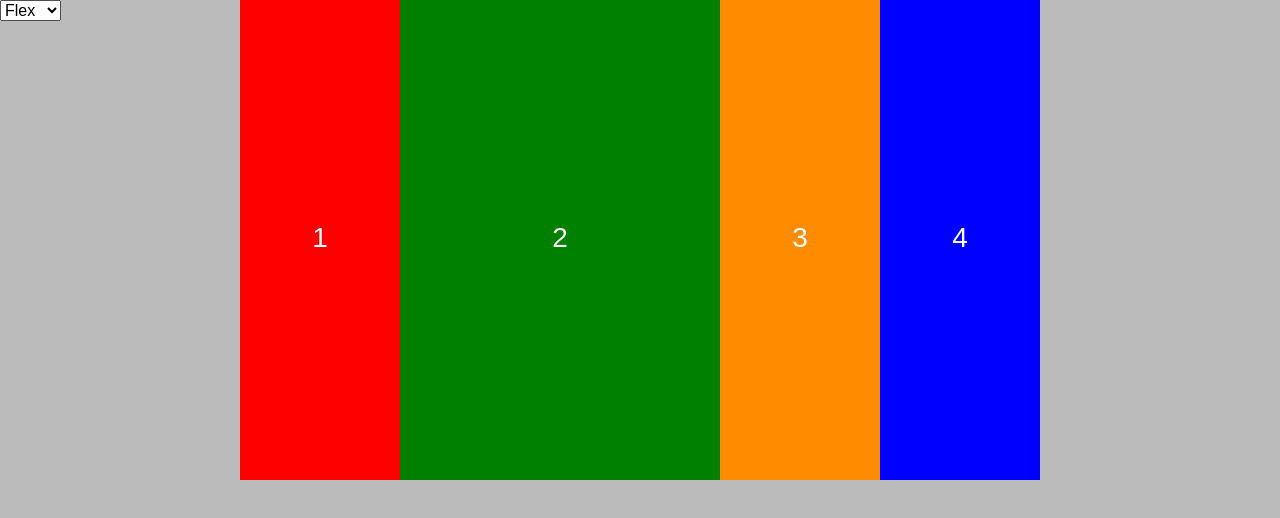
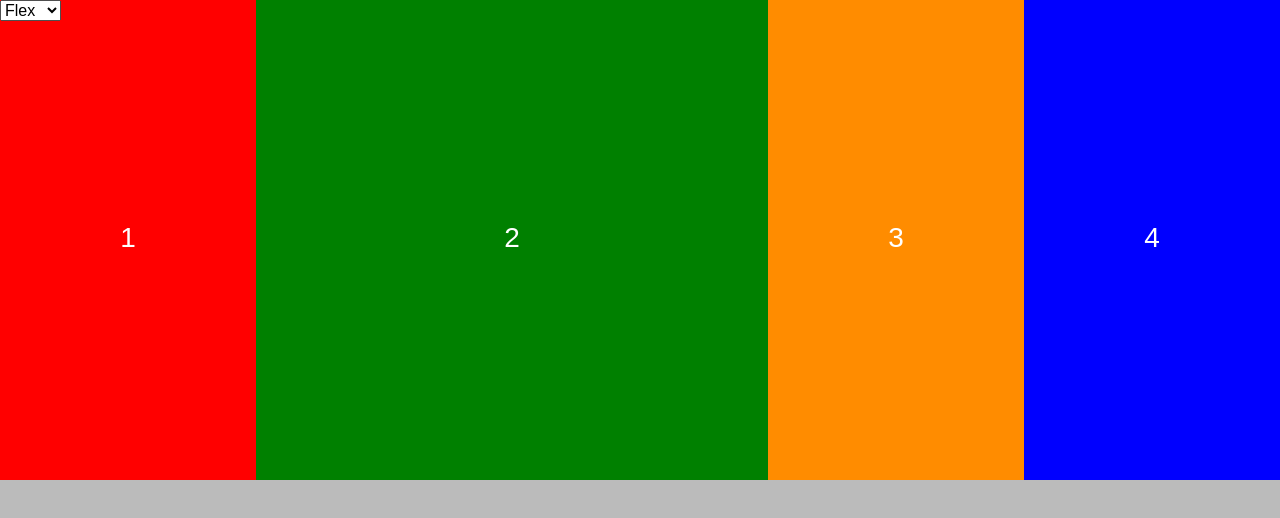
Before and after one commit to kozakl/flexbox-samples, a React app: page /#/flex in a window 1280 px wide. Shown: the top 518 px of the page. Built offline with nearby package versions, Linux system fonts and the light colour scheme.

Commit message:
Expand flex-sample to full width

```diff
--- a/src/pages/flex-sample/FlexSample.pcss
+++ b/src/pages/flex-sample/FlexSample.pcss
@@ -2,8 +2,6 @@
   display: flex;
   font-size: 1.75rem;
   text-align: center;
-  margin: 0 auto;
-  width: 50rem;
   height: 30rem;
 
   & > div::before {
```
